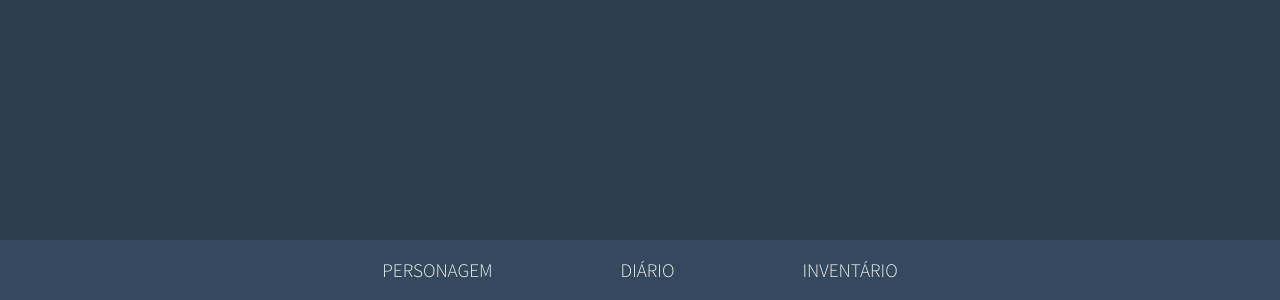
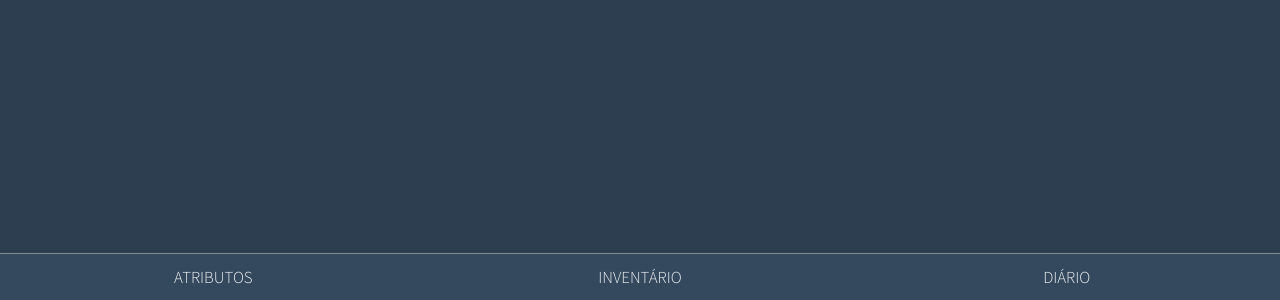
Before and after one commit to MoisesDuarte/Phospenes-Mobile, a plain HTML site: page index.html in a window 1280 px wide. Shown: the part 500-800 px from the top of the page. Drawn offline with Linux system fonts and the light colour scheme.

Commit message:
+ revisões em navbar (html + css)

```diff
--- a/css/style.css
+++ b/css/style.css
@@ -8,13 +8,14 @@ body {
     background-color: #2c3e50;
     color: #ecf0f1;
     font-family: 'Source Sans Pro', sans-serif;
+    font-size: 14px;
     margin: 0;
 }
 
 /* Barra de Navegação Inferior */
 .navbar {
     display: flex;
-    justify-content: center;
+    justify-content: space-evenly;
 
     background-color: #34495e;
     overflow: hidden;
@@ -24,16 +25,23 @@ body {
 }
 
 .navbar a {
+    /* Esses dois atributos certificam de que todos os elementos terão a mesma largura no flex */
+    flex-basis: 0;
+    flex-grow: 1;
+
     display: block;
+    border-top: 1px solid #7f8c8d;
     color: #ecf0f1;
     text-decoration: none;
-    padding: 18px 5%;
+    text-align: center;
     font-size: 120%;
     font-weight: 300;
+    padding: 12px;
     transition: background-color 0.5s;
 }
 
-.navbar a:hover {
+.navbar a:active {
     /* TODO: Implementar Ripple Effect */
-    background-color: #2c3e50;
+    border-top: 1px solid #ecf0f1;
+    color: #ffffff;
 }
--- a/index.html
+++ b/index.html
@@ -11,9 +11,9 @@
 
     <!-- Barra de navegação inferior -->
     <nav class="navbar">
-        <a href="#">PERSONAGEM</a>
+        <a href="#">ATRIBUTOS</a>
+        <a href="#">INVENTÁRIO</a>
         <a href="#">DIÁRIO</a>
-        <a href="#">INVENTÁRIO</a>
     </nav>
 
 </body>
```
